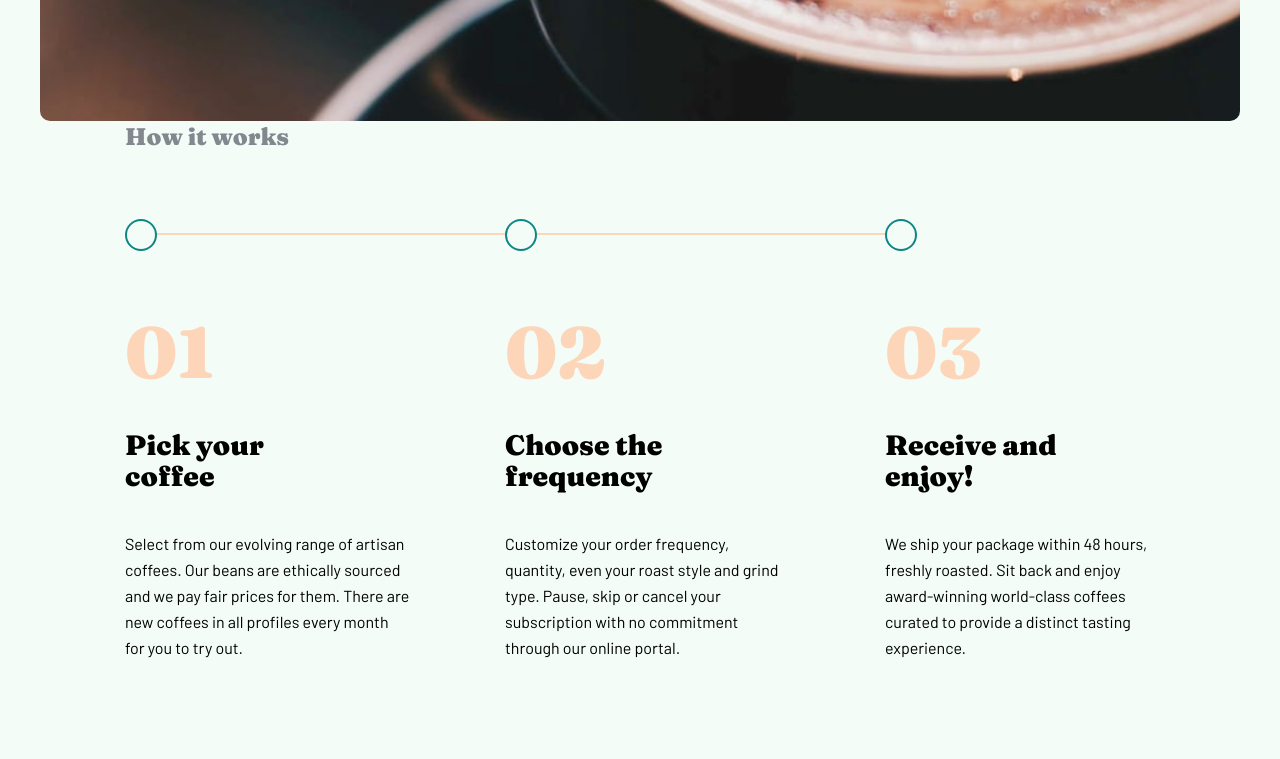
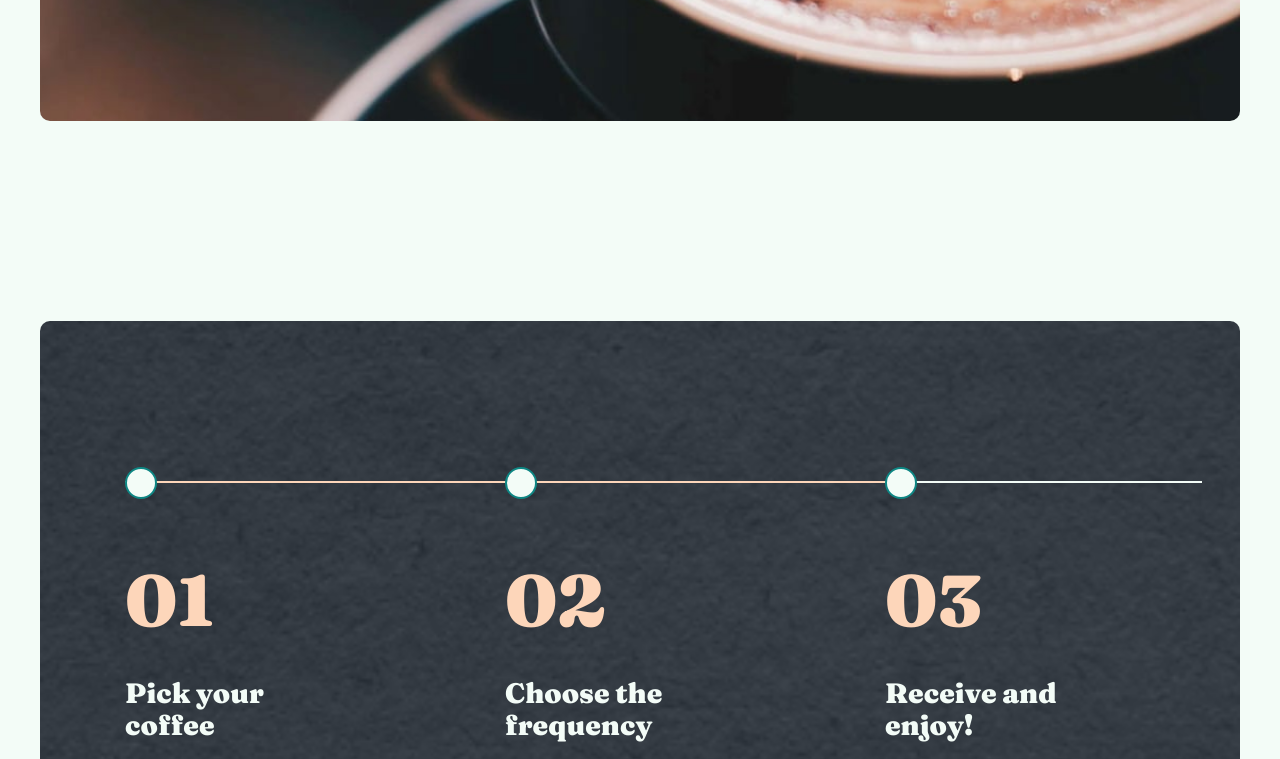
Before and after one commit to Andrparsons/coffeeroasters, a Next.js app: page /plan in a window 1280 px wide. Shown: the part 480-1239 px from the top of the page. Built offline with nearby package versions, Linux system fonts and the light colour scheme.

Commit message:
added background to steps section - plan page

```diff
--- a/pages/plan.js
+++ b/pages/plan.js
@@ -24,14 +24,13 @@ export default function Plan() {
         </section>
 
         <section className={styles.stepSection}>
-          <h4 className={styles.stepSectionTitle}>How it works</h4>
           <div className={styles.steps}>
             <div className={styles.step}>
               <div className={styles.circle} />
               <div className={styles.stepNumber}>01</div>
               <div className={styles.stepContent}>
                 <h3 className={styles.stepTitle}>Pick your coffee</h3>
-                <p>
+                <p className={styles.stepText}>
                   Select from our evolving range of artisan coffees. Our beans
                   are ethically sourced and we pay fair prices for them. There
                   are new coffees in all profiles every month for you to try
@@ -45,7 +44,7 @@ export default function Plan() {
               <div className={styles.stepNumber}>02</div>
               <div className={styles.stepContent}>
                 <h3 className={styles.stepTitle}>Choose the frequency</h3>
-                <p>
+                <p className={styles.stepText}>
                   Customize your order frequency, quantity, even your roast
                   style and grind type. Pause, skip or cancel your subscription
                   with no commitment through our online portal.
@@ -59,7 +58,7 @@ export default function Plan() {
               <div className={styles.stepNumber}>03</div>
               <div className={styles.stepContent}>
                 <h3 className={styles.stepTitle}>Receive and enjoy!</h3>
-                <p>
+                <p className={styles.stepText}>
                   We ship your package within 48 hours, freshly roasted. Sit
                   back and enjoy award-winning world-class coffees curated to
                   provide a distinct tasting experience.
--- a/styles/Plan.module.css
+++ b/styles/Plan.module.css
@@ -5,6 +5,24 @@
 @media (min-width: 550px) {
   .main {
     text-align: left;
+  }
+}
+
+/* section spacing */
+
+.stepSection {
+  margin-top: 7.5rem;
+}
+
+@media (min-width: 550px) {
+  .stepSection {
+    margin-top: 9rem;
+  }
+}
+
+@media (min-width: 900px) {
+  .stepSection {
+    margin-top: 12.5rem;
   }
 }
 
@@ -56,16 +74,30 @@
 
 /* steps */
 
+.stepSection {
+  background-image: url(/plan/mobile/bg-steps.png);
+  background-repeat: no-repeat;
+  background-size: cover;
+  background-position: bottom;
+  border-radius: var(--radiusLarge);
+  color: var(--lightCream);
+  padding: 5rem 1.5rem;
+}
+
 .stepSectionTitle {
   color: var(--secondaryTitle);
 }
 
-.steps {
-  margin: 5rem 0;
+.step {
+  margin-top: 3.5rem;
 }
 
-.step {
-  margin-top: 3.5rem;
+.step:first-child {
+  margin-top: 0;
+}
+
+.stepText {
+  margin: 0;
 }
 
 .stepNumber {
```
Also changed, not shown: public/plan/mobile/bg-steps.png.
